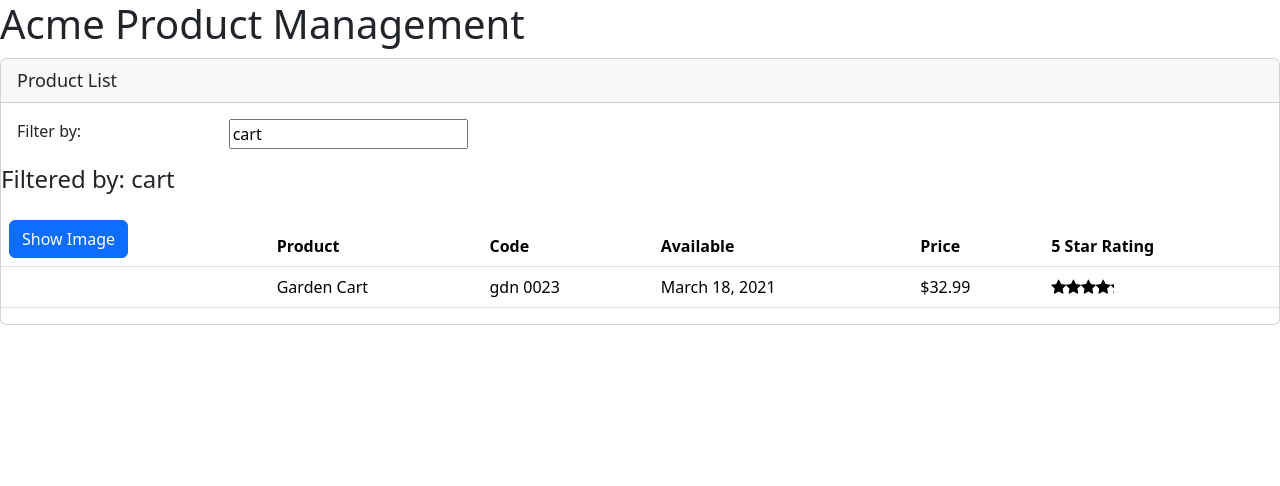
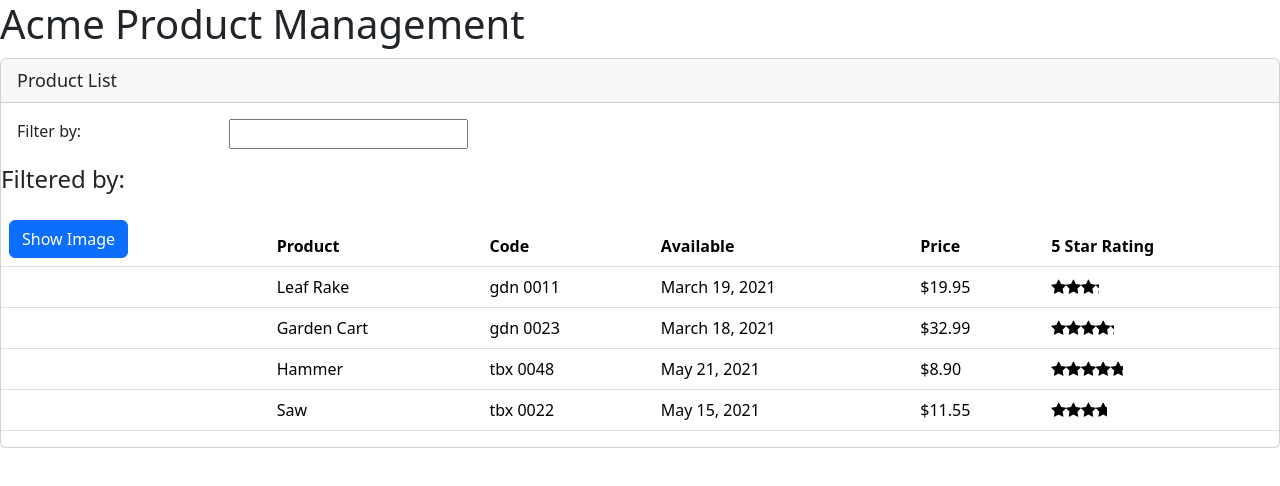
Before and after one commit to fernandoasg/angular-course, an Angular app in the folder Angular-GettingStarted/APM-Start/: page / in a window 1280 px wide. Shown: the top 486 px of the page. Built offline with nearby package versions, Linux system fonts and the light colour scheme.

Commit message:
Services and Dependency Injection

```diff
--- a/Angular-GettingStarted/APM-Start/src/app/products/product-list.component.ts
+++ b/Angular-GettingStarted/APM-Start/src/app/products/product-list.component.ts
@@ -1,5 +1,6 @@
 import { Component, OnInit} from "@angular/core";
 import { IProduct } from "./product";
+import { ProductService } from "./product.service";
 
 @Component({
     selector: 'pm-products',
@@ -23,32 +24,14 @@
 
     filteredProducts: IProduct[] = [];
 
-    products: IProduct[] = [
-        {
-            "productId": 2,
-            "productName": "Garden Cart",
-            "productCode": "GDN-0023",
-            "releaseDate": "March 18, 2021",
-            "description": "15 gallon capacity rolling garden cart",
-            "price": 32.99,
-            "starRating": 4.2,
-            "imageUrl": "assets/images/garden_cart.png"
-          },
-          {
-            "productId": 5,
-            "productName": "Hammer",
-            "productCode": "TBX-0048",
-            "releaseDate": "May 21, 2021",
-            "description": "Curved claw steel hammer",
-            "price": 8.9,
-            "starRating": 4.8,
-            "imageUrl": "assets/images/hammer.png"
-          }
-    ];
+    products: IProduct[] = [];
+
+    constructor(private productService: ProductService) {
+    }
 
     ngOnInit(): void {
-      console.log("On init");
-      this.listFilter = 'cart';
+      this.products = this.productService.getProducts();
+      this.filteredProducts = this.products;
     }
 
     toggleImage(): void {
--- /dev/null
+++ b/Angular-GettingStarted/APM-Start/src/app/products/product.service.ts
@@ -0,0 +1,53 @@
+import { Injectable } from "@angular/core";
+import { IProduct } from "./product";
+
+@Injectable({
+    providedIn: 'root'
+})
+export class ProductService {
+
+    getProducts(): IProduct[] {
+        return [
+            {
+            "productId": 1,
+            "productName": "Leaf Rake",
+            "productCode": "GDN-0011",
+            "releaseDate": "March 19, 2021",
+            "description": "Leaf rake with 48-inch wooden handle.",
+            "price": 19.95,
+            "starRating": 3.2,
+            "imageUrl": "assets/images/leaf_rake.png"
+            },
+            {
+            "productId": 2,
+            "productName": "Garden Cart",
+            "productCode": "GDN-0023",
+            "releaseDate": "March 18, 2021",
+            "description": "15 gallon capacity rolling garden cart",
+            "price": 32.99,
+            "starRating": 4.2,
+            "imageUrl": "assets/images/garden_cart.png"
+            },
+            {
+            "productId": 5,
+            "productName": "Hammer",
+            "productCode": "TBX-0048",
+            "releaseDate": "May 21, 2021",
+            "description": "Curved claw steel hammer",
+            "price": 8.9,
+            "starRating": 4.8,
+            "imageUrl": "assets/images/hammer.png"
+            },
+            {
+            "productId": 8,
+            "productName": "Saw",
+            "productCode": "TBX-0022",
+            "releaseDate": "May 15, 2021",
+            "description": "15-inch steel blade hand saw",
+            "price": 11.55,
+            "starRating": 3.7,
+            "imageUrl": "assets/images/saw.png"
+            }
+        ]
+    }
+}
```
